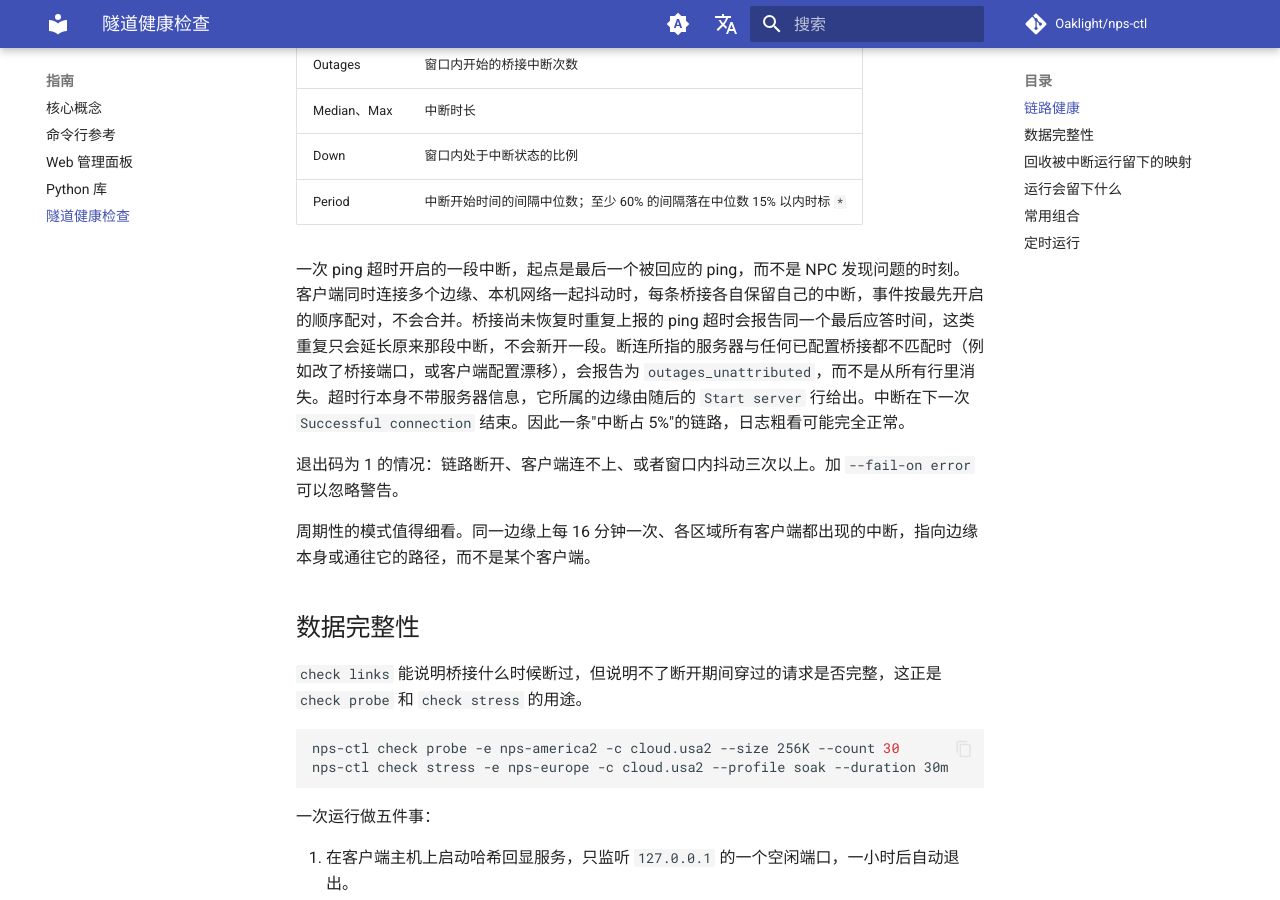
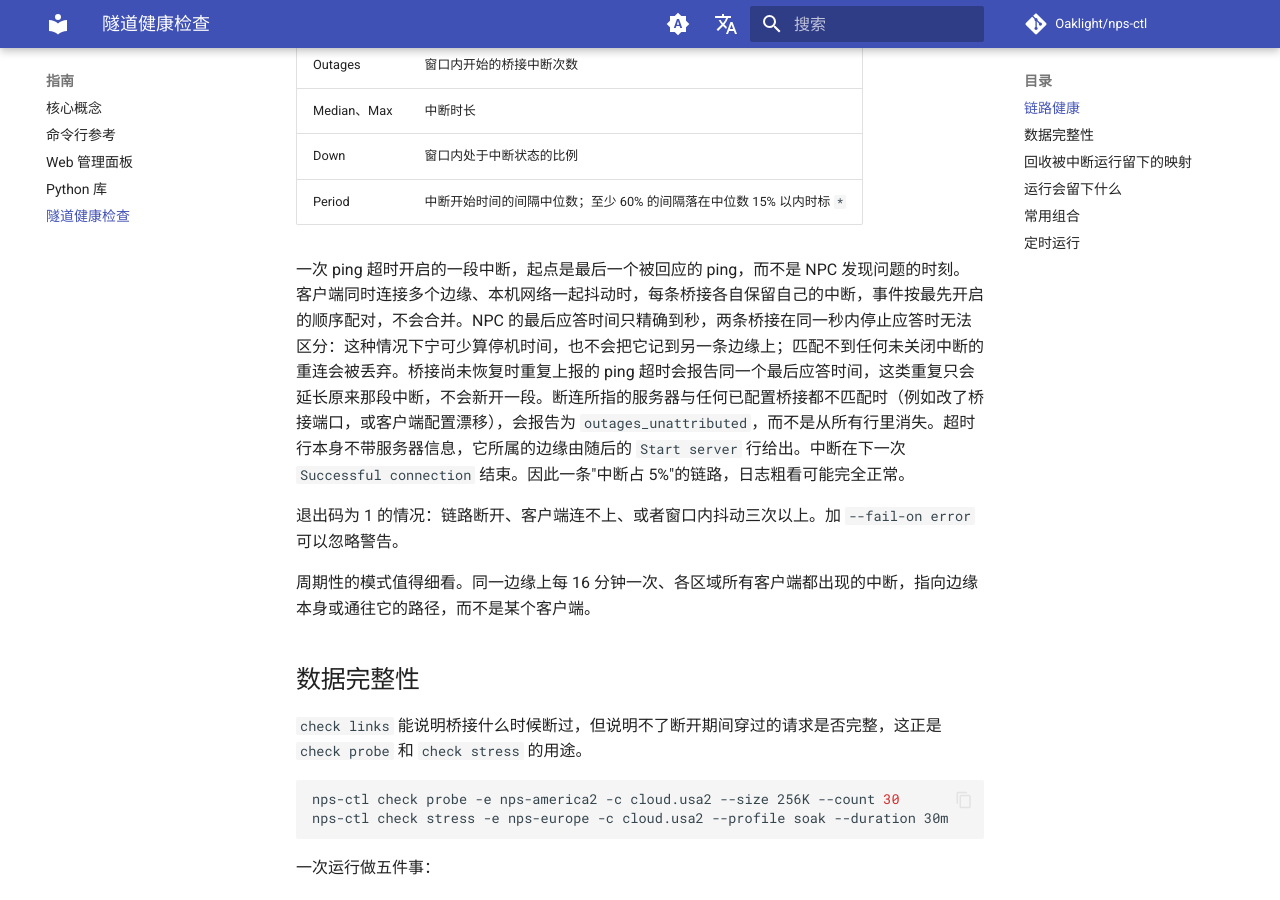
Before and after one commit to Oaklight/nps-ctl, an MkDocs documentation site: the page built from docs/guides/checks.md, in a window 1280 px wide and 900 px high, scrolled down 651 px. Built offline with MkDocs 1.6.1 and Material for MkDocs 9.7.7, drawn with Linux system fonts in a browser that asks for light colours; comment, search, counter and statistics services are not loaded.

Commit message:
docs: 同秒并列时宁可少算停机，也不张冠李戴

```diff
--- a/docs/guides/checks.md
+++ b/docs/guides/checks.md
@@ -28,7 +28,7 @@
 | Down | 窗口内处于中断状态的比例 |
 | Period | 中断开始时间的间隔中位数；至少 60% 的间隔落在中位数 15% 以内时标 `*` |
 
-一次 ping 超时开启的一段中断，起点是最后一个被回应的 ping，而不是 NPC 发现问题的时刻。客户端同时连接多个边缘、本机网络一起抖动时，每条桥接各自保留自己的中断，事件按最先开启的顺序配对，不会合并。桥接尚未恢复时重复上报的 ping 超时会报告同一个最后应答时间，这类重复只会延长原来那段中断，不会新开一段。断连所指的服务器与任何已配置桥接都不匹配时（例如改了桥接端口，或客户端配置漂移），会报告为 `outages_unattributed`，而不是从所有行里消失。超时行本身不带服务器信息，它所属的边缘由随后的 `Start server` 行给出。中断在下一次 `Successful connection` 结束。因此一条"中断占 5%"的链路，日志粗看可能完全正常。
+一次 ping 超时开启的一段中断，起点是最后一个被回应的 ping，而不是 NPC 发现问题的时刻。客户端同时连接多个边缘、本机网络一起抖动时，每条桥接各自保留自己的中断，事件按最先开启的顺序配对，不会合并。NPC 的最后应答时间只精确到秒，两条桥接在同一秒内停止应答时无法区分：这种情况下宁可少算停机时间，也不会把它记到另一条边缘上；匹配不到任何未关闭中断的重连会被丢弃。桥接尚未恢复时重复上报的 ping 超时会报告同一个最后应答时间，这类重复只会延长原来那段中断，不会新开一段。断连所指的服务器与任何已配置桥接都不匹配时（例如改了桥接端口，或客户端配置漂移），会报告为 `outages_unattributed`，而不是从所有行里消失。超时行本身不带服务器信息，它所属的边缘由随后的 `Start server` 行给出。中断在下一次 `Successful connection` 结束。因此一条"中断占 5%"的链路，日志粗看可能完全正常。
 
 退出码为 1 的情况：链路断开、客户端连不上、或者窗口内抖动三次以上。加 `--fail-on error` 可以忽略警告。
 
```
